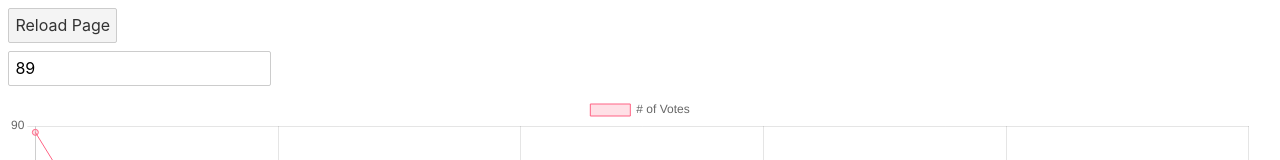
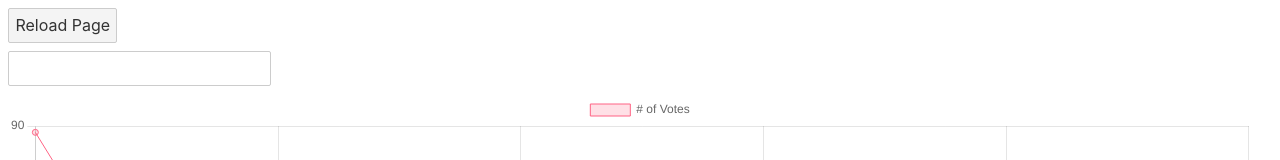
Before and after one commit to sontii/Svelte-Chart, a Svelte app in the folder my-svelte-project/: page / in a window 1280 px wide. Shown: the top 160 px of the page. Built offline with nearby package versions, Linux system fonts and the light colour scheme.

Commit message:
router construct

```diff
--- a/my-svelte-project/package.json
+++ b/my-svelte-project/package.json
@@ -20,6 +20,7 @@
   "dependencies": {
     "@faker-js/faker": "^6.0.0-alpha.7",
     "chart.js": "^3.7.1",
-    "sirv-cli": "^2.0.0"
+    "sirv-cli": "^2.0.0",
+    "svelte-routing": "^1.6.0"
   }
 }
--- a/my-svelte-project/src/App.svelte
+++ b/my-svelte-project/src/App.svelte
@@ -1,15 +1,33 @@
 <script>
 	import Chart from "./Chart.svelte";
 	import { faker } from '@faker-js/faker';
+	import { Router, Route, Link } from "svelte-routing";
+	let page = document.location.hash;
 
 	// data
 	let labels = ['Red', 'Blue', 'Yellow', 'Green', 'Purple', 'Orange'];
 	let data = labels.map(() => faker.datatype.number({max:100}));
 
+	function reloadPage(){
+		//location.reload();
+		console.log(page)
+	}
 
-	function reloadPage(){
-		location.reload();
-}
+	function delimiter(value){
+		var caller = event.target;
+		var NrFormat = new Intl.NumberFormat('en-US', {minimumFractionDigits: 0});
+		let delValue = caller.value.replace(/,/g, '');
+		value = NrFormat.format(delValue);
+		caller.value = value;
+	}
+
+	function sParam(value){
+		console.log(value);
+	}
+
+	window.onpopstate = function(event) {
+		page = document.location.hash;
+	};
 
 </script>
 
@@ -17,7 +35,6 @@
 	<button on:click={reloadPage}>Reload Page</button>
 </div>
 
-
-<input type="number" bind:value={data[0]}>
+	<input type="text" on:input={e => delimiter(e.target.value)}>
 
 <Chart {data}/>
--- a/my-svelte-project/src/Chart.svelte
+++ b/my-svelte-project/src/Chart.svelte
@@ -8,7 +8,6 @@ import { afterUpdate } from 'svelte';
 
 export let labels = ['Red', 'Blue', 'Yellow', 'Green', 'Purple', 'Orange'];
 export let data = labels.map(() => faker.datatype.number({max:100}));
-console.log(data)
 var ctx;
 var myChart;
 
--- a/my-svelte-project/src/main.js
+++ b/my-svelte-project/src/main.js
@@ -1,10 +1,7 @@
 import App from './App.svelte';
 
 const app = new App({
-	target: document.body,
-	props: {
-		name: 'world'
-	}
-});
+	target: document.body
+})
 
 export default app;
```
Also changed, not shown: 1 other file (tests, documents, lock files or other folders).
